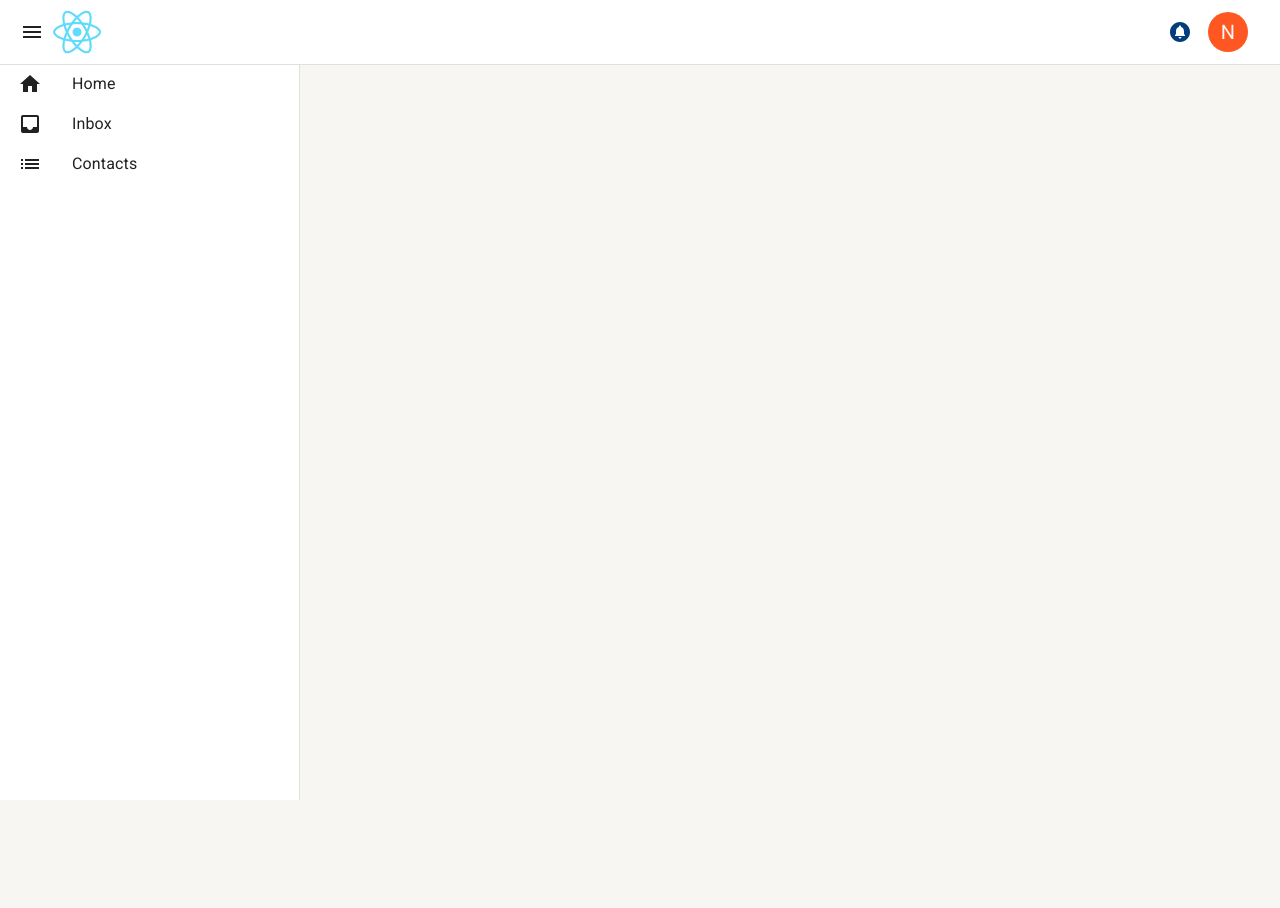
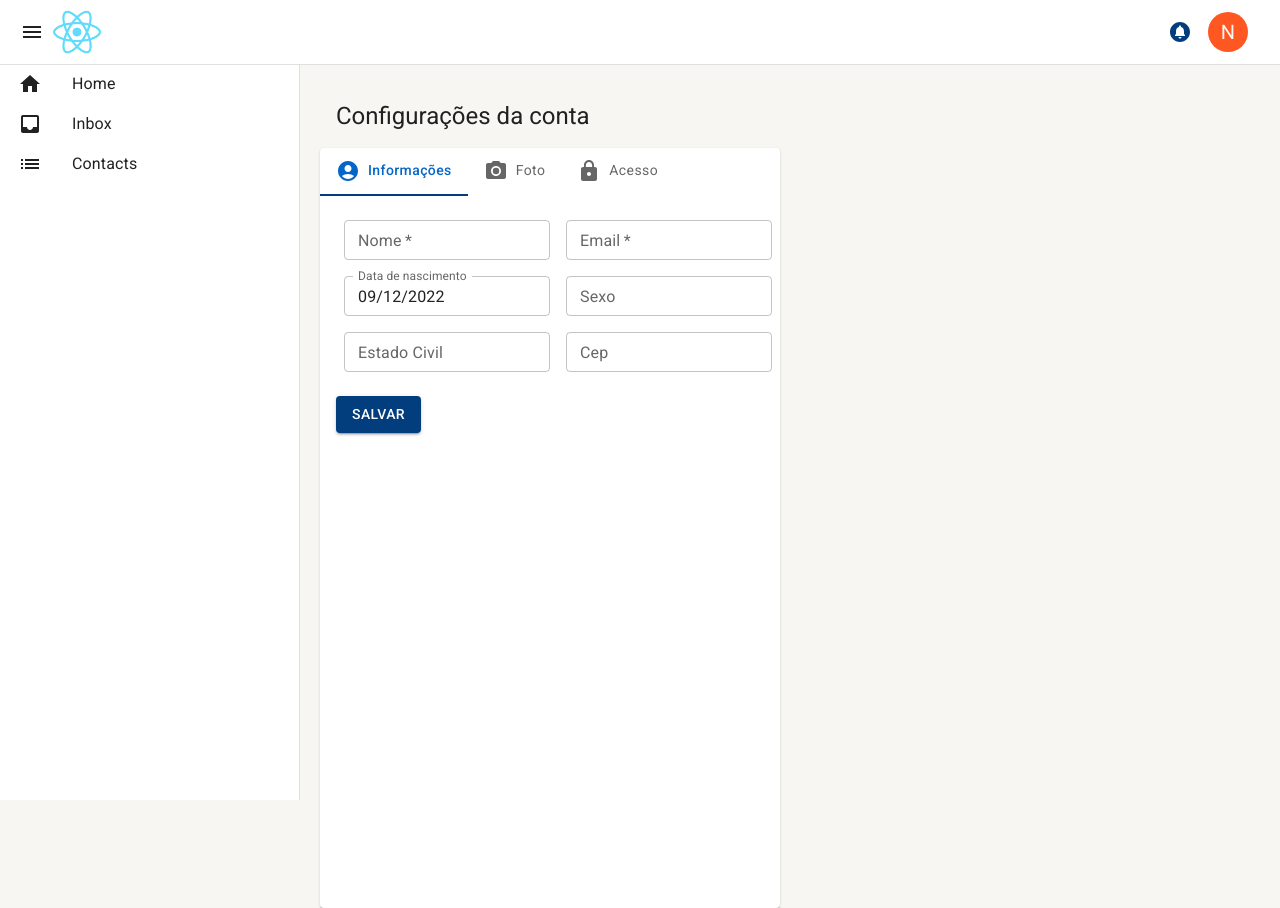
Before and after one commit to EmanuelVogt/social-media, a React (Create React App) app: page /account in a window 1280 px wide. Before the commit the page ends 800 px from the top, so only its background shows below. Built offline with nearby package versions, Linux system fonts and the light colour scheme.

Commit message:
feat: create account components

```diff
--- /dev/null
+++ b/src/components/Account/AccountAccess/index.tsx
@@ -0,0 +1,19 @@
+import React from 'react'
+import { Box, Button,Typography } from '@mui/material'
+
+export function AccountAccess(): React.ReactElement {
+  return (
+    <Box sx={{ m: 2 }}>
+      <Typography variant='h4'>Redefinição de senha</Typography>
+      <Typography>
+        {' '}
+        Para redefinir sua senha clique em Enviar Email, lhe enviaremos um email com as onstruções
+        de acesso!
+      </Typography>
+      <p>
+        <b>Email:</b> user@mail.com
+      </p>
+      <Button variant='contained' sx={{ marginTop: 2 }}>Enviar Email</Button>
+    </Box>
+  )
+}
--- /dev/null
+++ b/src/components/Account/AccountInfo/index.tsx
@@ -0,0 +1,48 @@
+import React from 'react'
+import { Box, Button, Grid, TextField } from '@mui/material'
+import { AdapterDayjs } from '@mui/x-date-pickers/AdapterDayjs'
+import { DatePicker } from '@mui/x-date-pickers/DatePicker'
+import { LocalizationProvider } from '@mui/x-date-pickers/LocalizationProvider'
+import dayjs, { Dayjs } from 'dayjs'
+
+export function AccountInfo(): React.ReactElement {
+  const [bornDate, setBornDate] = React.useState<Dayjs | null>(dayjs())
+
+  return (
+    <Box
+      component='form'
+      sx={{
+        padding: 2,
+        '& .MuiTextField-root': { m: 1 },
+      }}
+      noValidate
+      autoComplete='off'
+    >
+      <Grid container spacing={2}>
+        <Grid item xs={12} md={6}>
+          <TextField fullWidth required id='outlined-required' label='Nome' size='small' />
+          <LocalizationProvider dateAdapter={AdapterDayjs}>
+            <DatePicker
+              disableFuture
+              label='Data de nascimento'
+              openTo='year'
+              views={['year', 'month', 'day']}
+              value={bornDate}
+              onChange={(value) => {
+                setBornDate(value)
+              }}
+              renderInput={(params) => <TextField fullWidth size='small' {...params} />}
+            />
+          </LocalizationProvider>
+          <TextField fullWidth label='Estado Civil' size='small' />
+        </Grid>
+        <Grid item xs={12} md={6}>
+          <TextField fullWidth required id='outlined-required' label='Email' size='small' />
+          <TextField fullWidth label='Sexo' size='small' />
+          <TextField fullWidth label='Cep' size='small' />
+        </Grid>
+      </Grid>
+      <Button variant='contained' sx={{ marginTop: 2 }}>Salvar</Button>
+    </Box>
+  )
+}
--- /dev/null
+++ b/src/components/Account/AccountPhoto/index.tsx
@@ -0,0 +1,19 @@
+import React from 'react'
+import { Avatar, Box, Button } from '@mui/material'
+
+export function AccountPhoto(): React.ReactElement {
+  return (
+    <Box
+      sx={{ display: 'flex', flexDirection: 'row', alignItems: 'center', justifyContent: 'center', m: 2 }}
+    >
+      <Button component='label'>
+        <input hidden accept='image/*' type='file' />
+        <Avatar
+          alt='Remy Sharp'
+          src='/static/images/avatar/1.jpg'
+          sx={{ width: 200, height: 200 }}
+        />
+      </Button>
+    </Box>
+  )
+}
--- /dev/null
+++ b/src/pages/Account/index.tsx
@@ -0,0 +1,56 @@
+import React from 'react'
+import AccountCircleIcon from '@mui/icons-material/AccountCircle'
+import LockIcon from '@mui/icons-material/Lock'
+import PhotoCameraIcon from '@mui/icons-material/PhotoCamera'
+import { Box, Card, CardHeader, styled, Tab, Tabs } from '@mui/material'
+
+import { AccountAccess } from '../../components/Account/AccountAccess'
+import { AccountInfo } from '../../components/Account/AccountInfo'
+import { AccountPhoto } from '../../components/Account/AccountPhoto'
+
+export function Account(): JSX.Element {
+  const [value, setValue] = React.useState(0)
+
+  const handleChange = (_event: React.SyntheticEvent, newValue: number): void => {
+    setValue(newValue)
+  }
+
+  const CurstomTabs = styled(Tab)(({ theme }) => ({
+    textTransform: 'none',
+    minWidth: 0,
+    minHeight: '45px',
+    [theme.breakpoints.up('sm')]: {
+      minWidth: 0,
+    },
+    fontWeight: theme.typography.fontWeightRegular,
+    '&:hover': {
+      color: theme.palette.primary.main,
+      opacity: 1,
+    },
+    '&.Mui-selected': {
+      color: theme.palette.primary.light,
+      fontWeight: theme.typography.fontWeightMedium,
+    },
+    '&.Mui-focusVisible': {
+      backgroundColor: '#d1eaff',
+    },
+  }))
+
+  return (
+    <>
+      <CardHeader title='Configurações da conta' />
+      <Box sx={{ display: 'flex', width: '100%', height: '100%' }}>
+        <Card sx={{ width: '100%', height: '100%' }}>
+          <Tabs value={value} onChange={handleChange} aria-label='icon position tabs example'>
+            <CurstomTabs icon={<AccountCircleIcon />} iconPosition='start' label='Informações' />
+            <CurstomTabs icon={<PhotoCameraIcon />} iconPosition='start' label='Foto' />
+            <CurstomTabs icon={<LockIcon />} iconPosition='start' label='Acesso' />
+          </Tabs>
+          {value === 0 && <AccountInfo />}
+          {value === 1 && <AccountPhoto />}
+          {value === 2 && <AccountAccess />}
+        </Card>
+      </Box>
+    </>
+  )
+}
--- a/src/routes/index.tsx
+++ b/src/routes/index.tsx
@@ -1,5 +1,6 @@
 import { Route, Routes } from 'react-router-dom'
 
+import { Account } from '../pages/Account'
 import { Home } from '../pages/Home'
 export function AppRoutes(): JSX.Element {
   return (
@@ -7,6 +8,7 @@ export function AppRoutes(): JSX.Element {
       <Route path='/' element={<Home />} />
       <Route path='/contacts' element={<h1> Contatos </h1>} />
       <Route path='/inbox' element={<h1> Inbox </h1>} />
+      <Route path='/account' element={<Account />} />
     </Routes>
   )
 }
```
